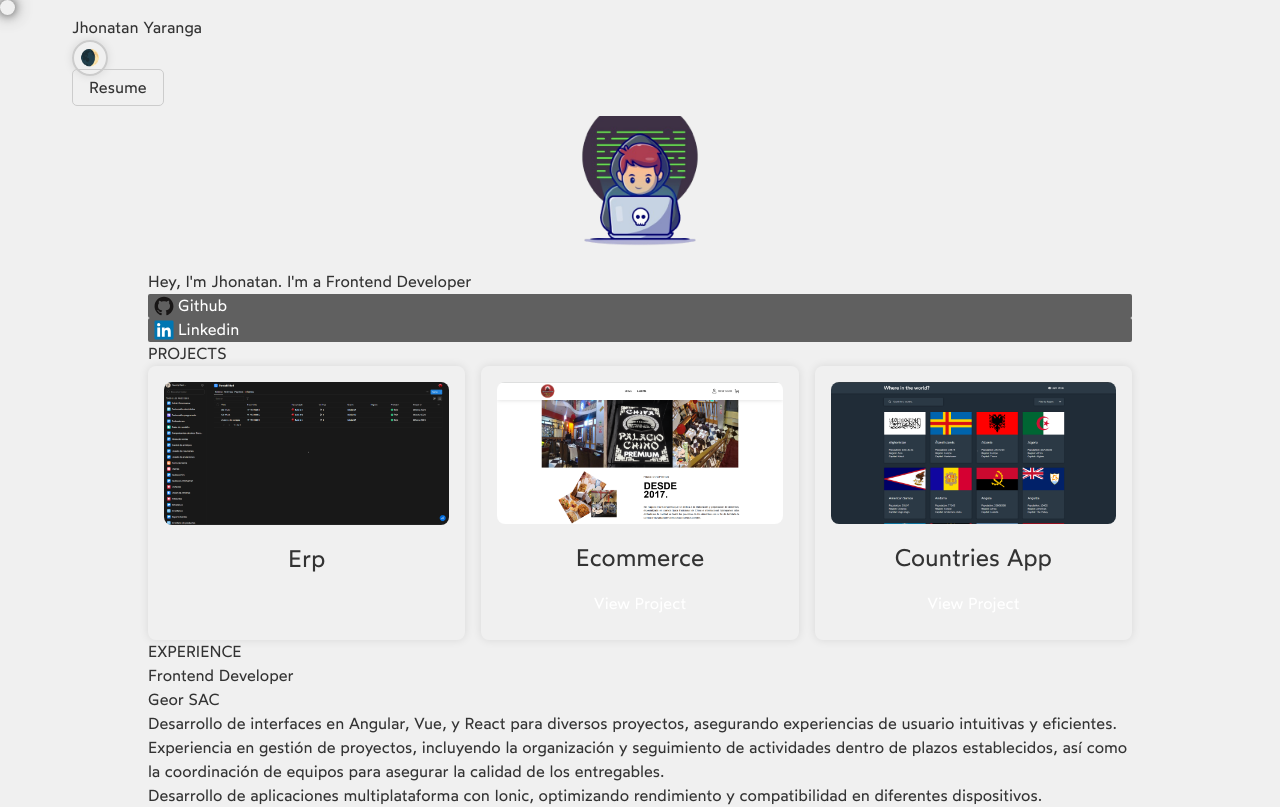
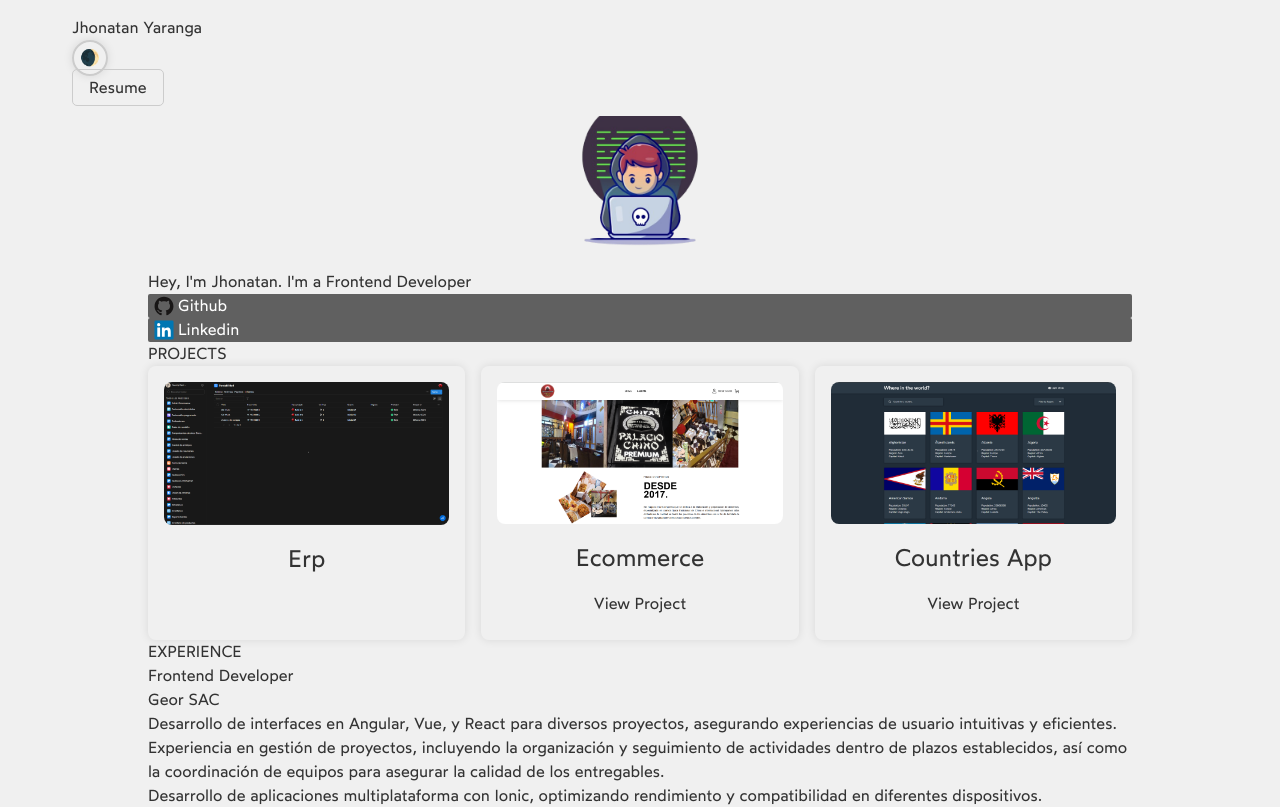
Before and after one commit to jhonatan0912/portfolio, a Vue app: page / in a window 1280 px wide. Shown: the top 807 px of the page. Built offline with nearby package versions, Linux system fonts and the light colour scheme.

Commit message:
Remove CursorTrail

```diff
--- a/src/App.vue
+++ b/src/App.vue
@@ -9,10 +9,10 @@
     <Skills/>
   </main>
 
-   <CursorTrail />
+   <!-- <CursorTrail /> -->
 </template>
 <script setup  lang="ts">
-import CursorTrail from "@components/CursorTrail.vue";
+// import CursorTrail from "@components/CursorTrail.vue";
 import Experience from "@components/Experience.vue";
 import Info from "@components/Info.vue";
 import Projects from "@components/Projects.vue";
--- a/src/components/ui/ProjectCard.vue
+++ b/src/components/ui/ProjectCard.vue
@@ -47,7 +47,7 @@ const props = defineProps<Project>();
 .project-card__link {
   padding: 0.5rem 1rem;
   background-color: var(--primary-color);
-  color: white;
+  color: var(--main-text-color);
   border-radius: 0.5rem;
   text-decoration: none;
   transition: background-color 0.3s;
--- a/src/components/ui/ThemeButton.vue
+++ b/src/components/ui/ThemeButton.vue
@@ -1,5 +1,5 @@
 <template>
-  <div class="theme-toggle" @click="toggleDark(!isDark)">
+  <div class="theme-button" @click="toggleDark(!isDark)">
     {{ isDark ? '🌙' : '🌒' }}
   </div>
 </template>
@@ -11,7 +11,7 @@ const toggleDark = useToggle(isDark)
 
 </script>
 <style scoped>
-.theme-toggle {
+.theme-button {
   width: 36px;
   height: 36px;
   border-radius: 50%;
@@ -19,6 +19,7 @@ const toggleDark = useToggle(isDark)
   box-shadow: 0 0 10px rgba(0, 0, 0, 0.1);
   display: grid;
   place-items: center;
+  cursor: pointer;
 
   &:hover {
     scale: .96;
--- a/src/style.css
+++ b/src/style.css
@@ -35,7 +35,7 @@ html.dark {
   margin: 0;
   padding: 0;
   box-sizing: border-box;
-  cursor: none !important;
+  /* cursor: none !important; */
   user-select: none !important;
 }
 
```
